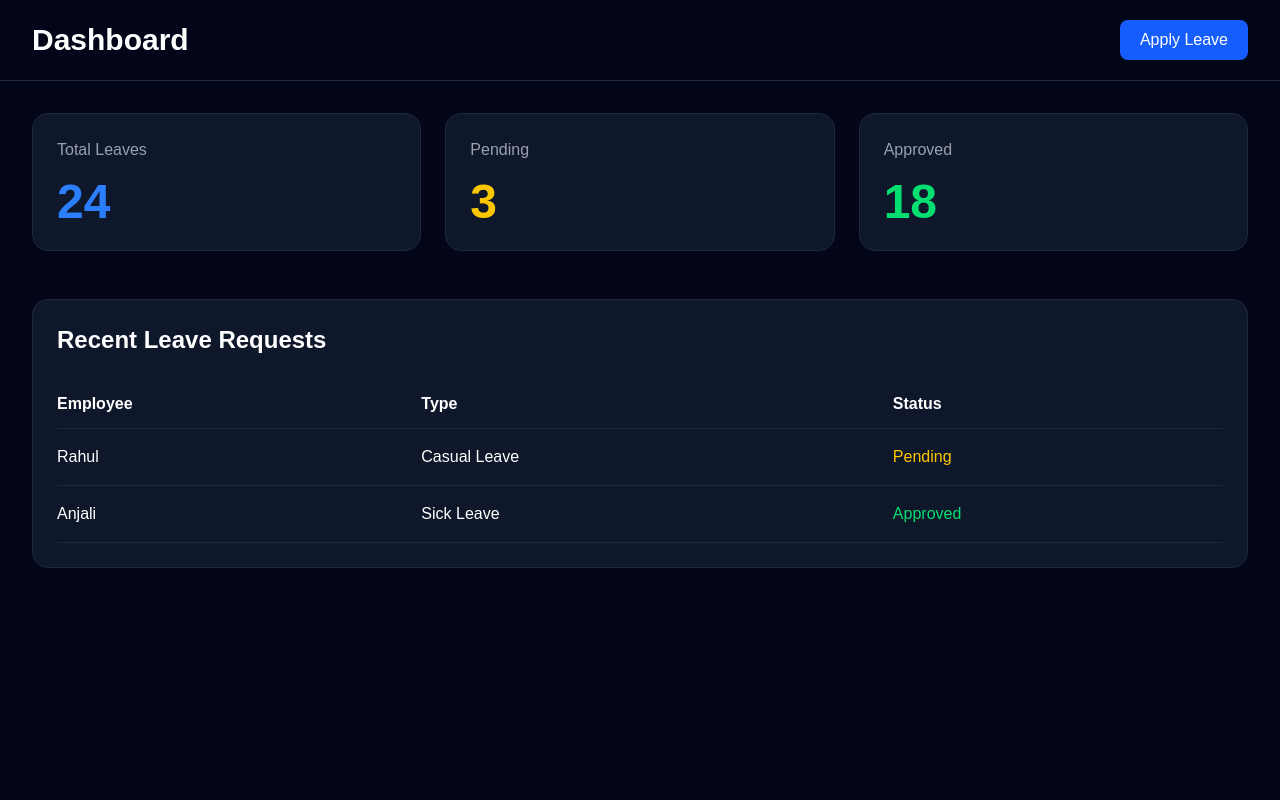
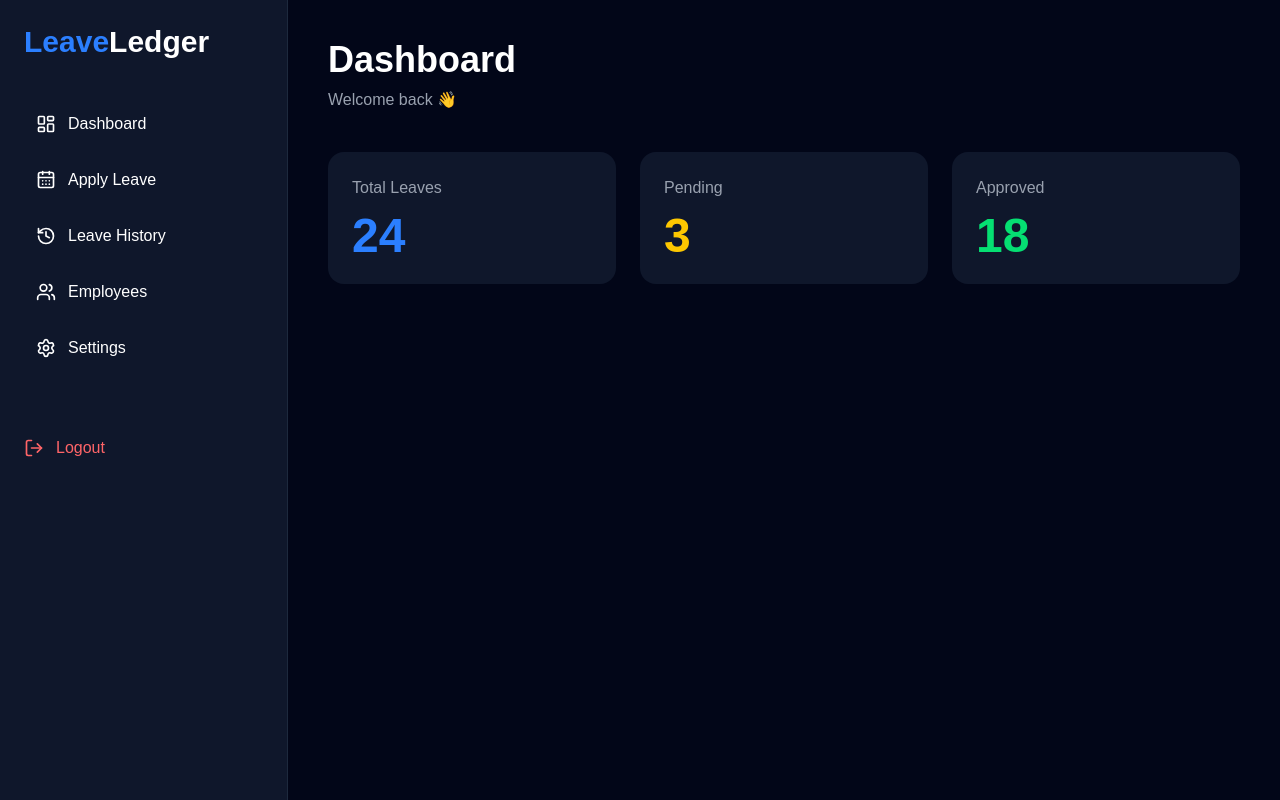
Before and after one commit to luckyverma761839-blip/leave-ledger, a Next.js app: page /dashboard in a window 1280 px wide. Built offline with nearby package versions, Linux system fonts and the light colour scheme.

Commit message:
feat: add dashboard sidebar

```diff
--- a/src/app/dashboard/page.tsx
+++ b/src/app/dashboard/page.tsx
@@ -1,90 +1,56 @@
+import Sidebar from "../../components/Sidebar";
+
 export default function Dashboard() {
   return (
-    <main className="min-h-screen bg-slate-950 text-white">
+    <main className="flex bg-slate-950 text-white">
 
-      {/* Top Bar */}
-      <header className="border-b border-slate-800 px-8 py-5 flex justify-between items-center">
+      <Sidebar />
 
-        <h1 className="text-3xl font-bold">
+      <section className="flex-1 p-10">
+
+        <h1 className="text-4xl font-bold">
           Dashboard
         </h1>
 
-        <button className="bg-blue-600 hover:bg-blue-700 px-5 py-2 rounded-lg">
-          Apply Leave
-        </button>
+        <p className="text-gray-400 mt-2">
+          Welcome back 👋
+        </p>
 
-      </header>
+        <div className="grid md:grid-cols-3 gap-6 mt-10">
 
-      <div className="max-w-7xl mx-auto p-8">
+          <div className="bg-slate-900 p-6 rounded-2xl">
+            <h2 className="text-gray-400">
+              Total Leaves
+            </h2>
 
-        {/* Cards */}
-
-        <div className="grid md:grid-cols-3 gap-6">
-
-          <div className="bg-slate-900 p-6 rounded-2xl border border-slate-800">
-            <h2 className="text-gray-400">Total Leaves</h2>
-            <p className="text-5xl font-bold mt-4 text-blue-500">24</p>
+            <p className="text-5xl font-bold text-blue-500 mt-3">
+              24
+            </p>
           </div>
 
-          <div className="bg-slate-900 p-6 rounded-2xl border border-slate-800">
-            <h2 className="text-gray-400">Pending</h2>
-            <p className="text-5xl font-bold mt-4 text-yellow-400">3</p>
+          <div className="bg-slate-900 p-6 rounded-2xl">
+            <h2 className="text-gray-400">
+              Pending
+            </h2>
+
+            <p className="text-5xl font-bold text-yellow-400 mt-3">
+              3
+            </p>
           </div>
 
-          <div className="bg-slate-900 p-6 rounded-2xl border border-slate-800">
-            <h2 className="text-gray-400">Approved</h2>
-            <p className="text-5xl font-bold mt-4 text-green-400">18</p>
+          <div className="bg-slate-900 p-6 rounded-2xl">
+            <h2 className="text-gray-400">
+              Approved
+            </h2>
+
+            <p className="text-5xl font-bold text-green-400 mt-3">
+              18
+            </p>
           </div>
 
         </div>
 
-        {/* Recent Requests */}
-
-        <div className="mt-12 bg-slate-900 rounded-2xl border border-slate-800 p-6">
-
-          <h2 className="text-2xl font-bold mb-6">
-            Recent Leave Requests
-          </h2>
-
-          <table className="w-full">
-
-            <thead>
-
-              <tr className="text-left border-b border-slate-800">
-
-                <th className="py-3">Employee</th>
-                <th>Type</th>
-                <th>Status</th>
-
-              </tr>
-
-            </thead>
-
-            <tbody>
-
-              <tr className="border-b border-slate-800">
-
-                <td className="py-4">Rahul</td>
-                <td>Casual Leave</td>
-                <td className="text-yellow-400">Pending</td>
-
-              </tr>
-
-              <tr className="border-b border-slate-800">
-
-                <td className="py-4">Anjali</td>
-                <td>Sick Leave</td>
-                <td className="text-green-400">Approved</td>
-
-              </tr>
-
-            </tbody>
-
-          </table>
-
-        </div>
-
-      </div>
+      </section>
 
     </main>
   );
--- /dev/null
+++ b/src/components/Sidebar.tsx
@@ -0,0 +1,70 @@
+import Link from "next/link";
+import {
+  LayoutDashboard,
+  CalendarDays,
+  History,
+  Users,
+  Settings,
+  LogOut,
+} from "lucide-react";
+
+export default function Sidebar() {
+  return (
+    <aside className="w-72 min-h-screen bg-slate-900 border-r border-slate-800 p-6">
+
+      <h1 className="text-3xl font-bold mb-10">
+        <span className="text-blue-500">Leave</span>Ledger
+      </h1>
+
+      <nav className="space-y-2">
+
+        <Link
+          href="/dashboard"
+          className="flex items-center gap-3 p-3 rounded-xl hover:bg-slate-800 transition"
+        >
+          <LayoutDashboard size={20} />
+          Dashboard
+        </Link>
+
+        <Link
+          href="#"
+          className="flex items-center gap-3 p-3 rounded-xl hover:bg-slate-800 transition"
+        >
+          <CalendarDays size={20} />
+          Apply Leave
+        </Link>
+
+        <Link
+          href="#"
+          className="flex items-center gap-3 p-3 rounded-xl hover:bg-slate-800 transition"
+        >
+          <History size={20} />
+          Leave History
+        </Link>
+
+        <Link
+          href="#"
+          className="flex items-center gap-3 p-3 rounded-xl hover:bg-slate-800 transition"
+        >
+          <Users size={20} />
+          Employees
+        </Link>
+
+        <Link
+          href="#"
+          className="flex items-center gap-3 p-3 rounded-xl hover:bg-slate-800 transition"
+        >
+          <Settings size={20} />
+          Settings
+        </Link>
+
+      </nav>
+
+      <button className="mt-16 flex items-center gap-3 text-red-400 hover:text-red-300">
+        <LogOut size={20} />
+        Logout
+      </button>
+
+    </aside>
+  );
+}
```
